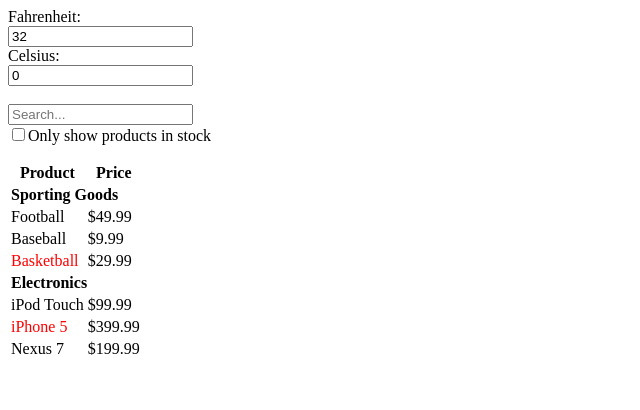
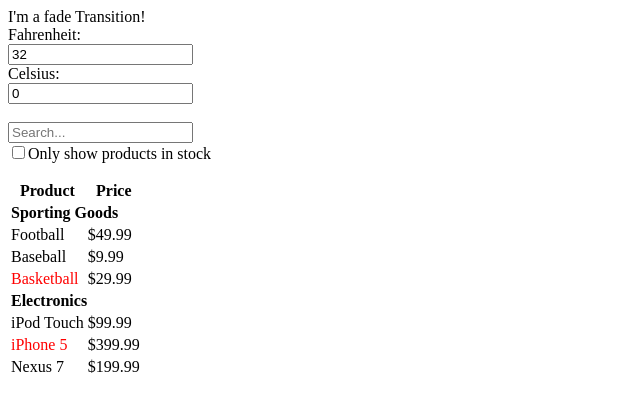
Before and after one commit to stud2009E/start, a React app: page / in a window 1280 px wide. Shown: the top 410 px of the page, without its empty margins (0-640 px from the left). Built offline with nearby package versions, Linux system fonts and the light colour scheme.

Commit message:
add transition example

```diff
--- a/src/App.jsx
+++ b/src/App.jsx
@@ -1,7 +1,64 @@
 import ReactDom from "react-dom";
 import React from "react";
-import TemperatureCalculator from "./temperature/TemperatureCalculator.jsx";
-import SearchTable from "./table/SearchTable.jsx";
+import TemperatureCalculator from "./temperature/TemperatureCalculator";
+import SearchTable from "./table/SearchTable";
+import { Transition } from 'react-transition-group';
+
+const duration = 300;
+const defaultStyle = {
+    transition: `opacity ${duration}ms ease-in-out`,
+    opacity: 0,
+}
+
+const transitionStyles = {
+    entering: {
+        opacity: 1,
+        color: "green"
+    },
+    entered:  { opacity: 1 },
+    exiting:  {
+        opacity: 0,
+        color: "red"
+    },
+    exited:  { opacity: 0 },
+};
+
+class FadeWrapper extends React.Component{
+
+    constructor(props) {
+        super(props);
+
+        this.state = {
+            inProp: true
+        }
+
+        this.click = this.click.bind(this);
+    }
+
+    click() {
+        this.setState({
+            inProp: !this.state.inProp
+        });
+    }
+
+    render(){
+        return (
+            <div onClick={this.click}>
+                <Transition in={this.state.inProp} timeout={duration}>
+                    {state => (
+                        <div style={{
+                            ...defaultStyle,
+                            ...transitionStyles[state]
+                        }}>
+                            I'm a fade Transition!
+                        </div>
+                    )}
+                </Transition>
+            </div>
+        );
+    }
+}
+
 
 const App = props => {
     return (
@@ -22,6 +79,7 @@
 
 const app =
     <App>
+        <FadeWrapper/>
         <TemperatureCalculator/>
         <br/>
         <SearchTable items={goods}/>
```
